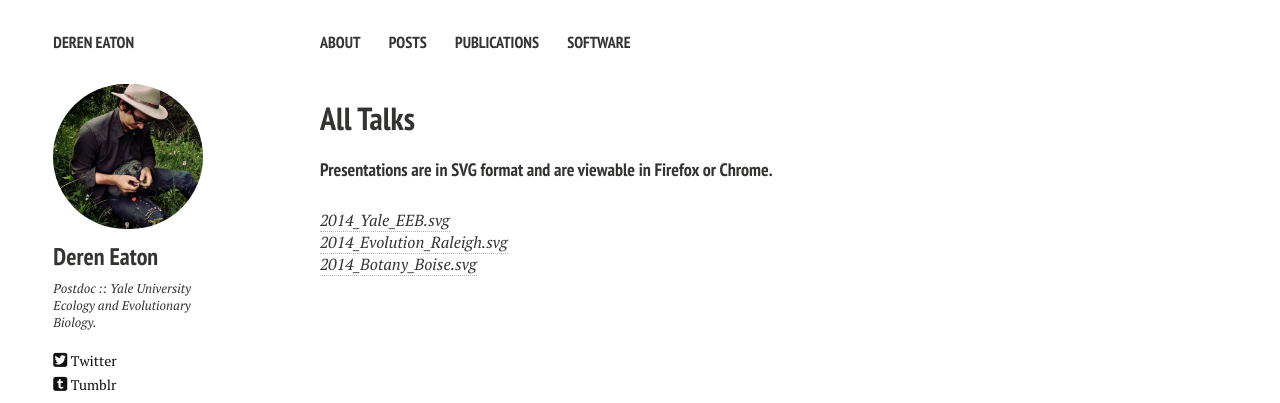
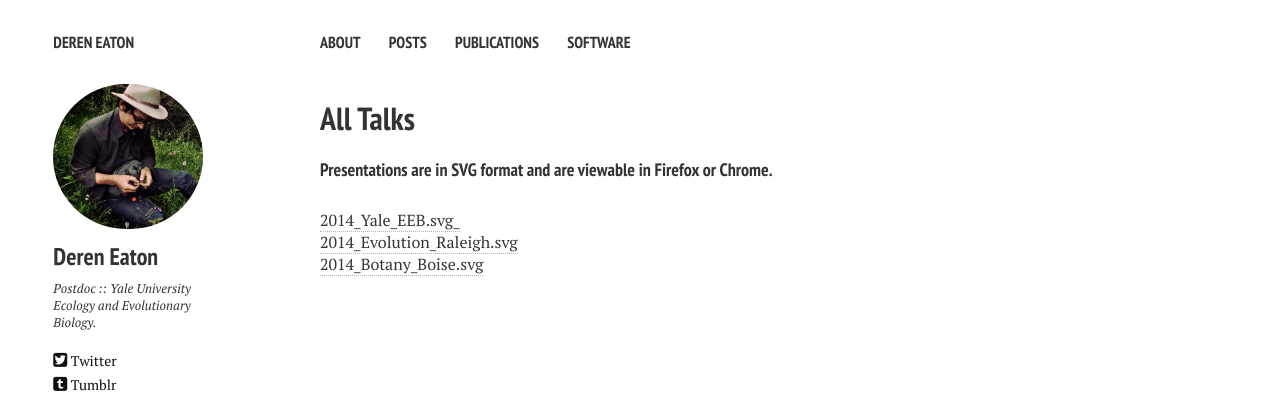
Before and after one commit to dereneaton/dereneaton.github.io, a Jekyll site: the page built from talks.md, in a window 1280 px wide. Shown: the top 403 px of the page. Built offline with Jekyll 4.4.1, drawn with Linux system fonts in a browser that asks for light colours; Markdown is read by kramdown in place of the engine named in the settings.

Commit message:
typo fix

```diff
--- a/talks.md
+++ b/talks.md
@@ -9,6 +9,6 @@
 
 #### Presentations are in SVG format and are viewable in Firefox or Chrome.
 
-[_2014\_Yale\_EEB.svg_](/talks/Eaton_2014_Yale_EEB.svg)
-[_2014\_Evolution\_Raleigh.svg_](/talks/Eaton_2014_Evolution_Raleigh.svg)
-[_2014\_Botany\_Boise.svg_](/talks/Eaton_2014_Botany_Boise.svg)
+[2014\_Yale\_EEB.svg_](talks/Eaton_2014_Yale_EEB.svg)
+[2014\_Evolution\_Raleigh.svg](/talks/Eaton_2014_Evolution_Raleigh.svg)
+[2014\_Botany\_Boise.svg](/talks/Eaton_2014_Botany_Boise.svg)
```
